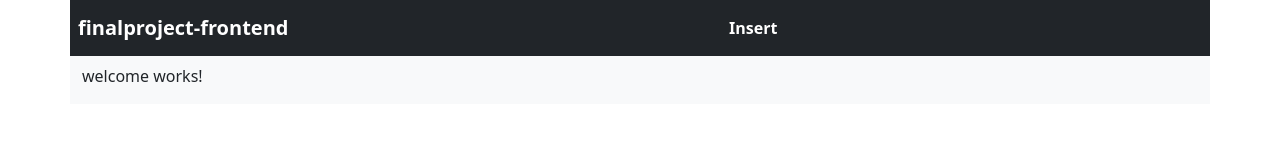
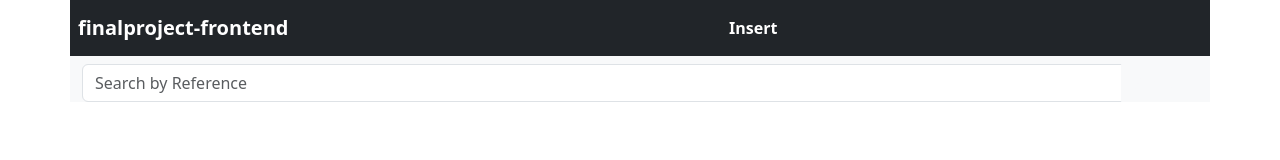
Before and after one commit to droksty/CF3-FinalProject-Frontend, an Angular app: page / in a window 1280 px wide. Shown: the top 160 px of the page. Built offline with nearby package versions, Linux system fonts and the light colour scheme.

Commit message:
move searchByReference input to welcomeComponent

```diff
--- a/src/app/welcome/welcome.component.html
+++ b/src/app/welcome/welcome.component.html
@@ -1 +1,6 @@
-<p>welcome works!</p>
+<form class="form-inline" [formGroup]="searchForm" (ngSubmit)="findOneByReference()">
+  <div class="input-group">
+    <input type="text" class="form-control" id="reference" placeholder="Search by Reference" formControlName="reference"/>
+    <button type="submit" class="btn btn-outline-light my-2 my-sm-0">Search</button>
+  </div>
+</form>
--- a/src/app/welcome/welcome.component.ts
+++ b/src/app/welcome/welcome.component.ts
@@ -1,4 +1,6 @@
 import { Component } from '@angular/core';
+import { FormBuilder, FormGroup, Validators } from '@angular/forms';
+import { Router } from '@angular/router';
 
 @Component({
   selector: 'app-welcome',
@@ -7,4 +9,22 @@ import { Component } from '@angular/core';
 })
 export class WelcomeComponent {
 
+  searchForm: FormGroup;
+
+  constructor(private router: Router, private fb: FormBuilder) {
+    this.searchForm = this.fb.group({
+      reference: ['', Validators.required]
+    })
+  }
+
+  findOneByReference() {
+    if (this.searchForm.valid) {
+      // console.log(this.searchForm.value.reference)
+      this.router.navigate(['/res-form/' + this.searchForm.value.reference])
+    } else {
+      console.log("not valid")
+    }
+
+    // this.searchForm.reset();
+  }
 }
```
